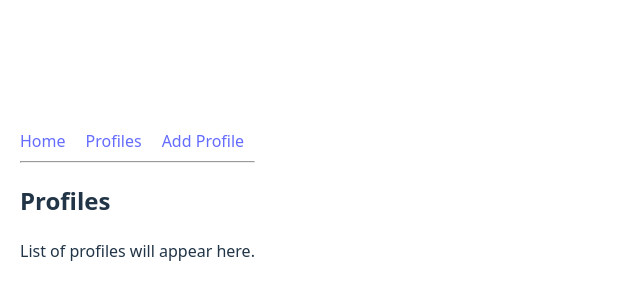
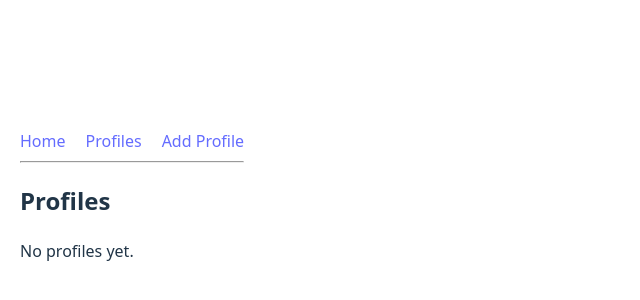
Before and after one commit to Rajprabhu147/react-comback, a React (Vite) app in the folder react-day4-profile/: page /profiles in a window 1280 px wide. Shown: the part 196-496 px from the top of the page, without its empty margins (0-640 px from the left). Built offline with nearby package versions, Linux system fonts and the light colour scheme.

Commit message:
Show Profiles

```diff
--- a/react-day4-profile/src/pages/Profiles.jsx
+++ b/react-day4-profile/src/pages/Profiles.jsx
@@ -1,10 +1,21 @@
 import React from "react";
+import { Link } from "react-router-dom";
 
-export default function Profiles() {
+export default function Profiles({ profiles }) {
   return (
     <div>
       <h2>Profiles</h2>
-      <p>List of profiles will appear here.</p>
+      {profiles.length === 0 ? (
+        <p>No profiles yet.</p>
+      ) : (
+        <ul>
+          {profiles.map((p) => (
+            <li key={p.id}>
+              <Link to={`/profiles/${p.id}`}>{p.name}</Link> -{p.email}
+            </li>
+          ))}
+        </ul>
+      )}
     </div>
   );
 }
```
